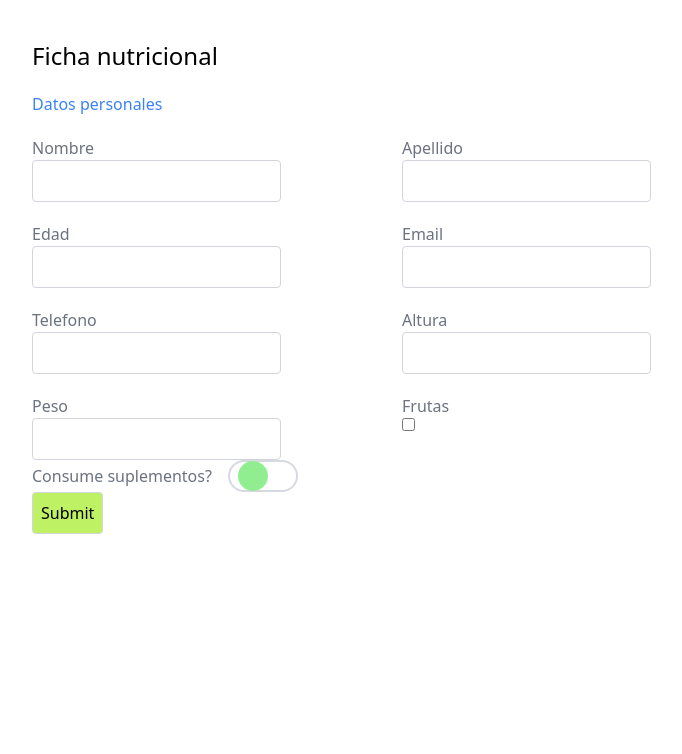
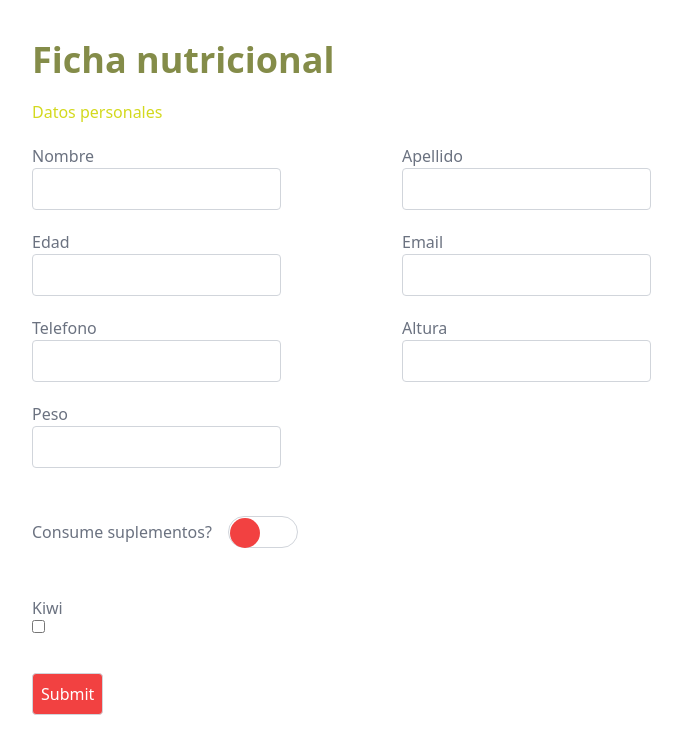
Before and after one commit to Elisa33/nutricion, a React (Vite) app: page / in a window 1280 px wide. Shown: the top 754 px of the page, without its empty margins (248-930 px from the left). Built offline with nearby package versions, Linux system fonts and the light colour scheme; no server answers; the database is empty.

Commit message:
css changes

```diff
--- a/src/App.jsx
+++ b/src/App.jsx
@@ -7,11 +7,15 @@ import { db } from './firebase'
 function App() {
 
 
-  const { register, handleSubmit, watch, formState: { errors } } = useForm();
+  const { register, handleSubmit, watch, formState: { errors } } = useForm({
+    defaultValues: {
+      checkbox: false,
+    }
+  });
   const onSubmit = data => console.log(data);
 
  // console.log(watch("example"));
- const [on, setOn] = useState(false)
+ const [textInput, setTextInput] = useState(false)
 
   useEffect(()=>{
     const obtenerDatos = async ()=>{
@@ -27,19 +31,20 @@ function App() {
   },[])
 
   /* Toogle checked */
-  const cambioBolita = () =>{
-    setOn(true)
+  const showInput = (question) =>{
+    setTextInput(true)
+    console.log(question)
   }
 
 
 
   return (
-    <div className="mt-10 wrapper">
-      <h1 className='text-2xl'>Ficha nutricional</h1>
-
+    <div className="">
+      <div className="pt-10 wrapper">
+        <h1 className='text-4xl font-bold text-primary'>Ficha nutricional</h1>
 
         <form onSubmit={handleSubmit(onSubmit)}>
-        <h3 className='py-5 text-blue-500'>Datos personales</h3>
+          <h3 className='py-5 text-secondary'>Datos personales</h3>
           <div className="grid gap-5 md:grid-cols-2">
             <label >Nombre
               <input {...register("nombre", { required: true })}/>
@@ -69,27 +74,41 @@ function App() {
               <input {...register("apellido", { required: true })} />
             </label>
             <label>Altura
-          <input type="number" {...register("height", { min: 1.00, max: 3.00 })} />
+            <input type="number" {...register("height")} />
             </label>
 
             <label>Peso
             <input type="number" {...register("weight")} />
             </label>
 
-            <label>Frutas
-              <input type="checkbox" />
-            </label>
+
           </div>
-
-        <label class="flex gap-4 items-center" for="radio__toggle2">
+          <section className='py-12'>
+            <label className="flex items-center gap-4">
               <span>
               Consume suplementos?
               </span>
-          <input class={ on ? 'toggle-red' : "radio__toggle"} onChange={cambioBolita} type="checkbox" checked/>
+              <input className="radio__toggle" onChange={()=>{showInput('suplementos')}} type="checkbox" {...register('suplementos')}/>
             </label>
+            {
+              textInput ?
+              (
+            <label>Especificar
+              <input {...register("suplementos")} />
+            </label>
+              ):(
+                <div></div>
+              )
+            }
+          </section>
 
-        <input type="submit" className='block bg-lime-300'/>
+
+        <label>Kiwi
+                <input type="checkbox" {...register('kiwi')}/>
+              </label>
+          <input type="submit" className='block mt-10 text-white bg-accent'/>
         </form>
+      </div>
     </div>
   )
 }
--- a/src/custom.css
+++ b/src/custom.css
@@ -8,8 +8,7 @@ input[type="number"]
 
 .radio__toggle {
     position: relative;
-    min-width: 70px;
-    max-width: 70px;
+    width: 70px;
     height: 32px;
     margin: 0;
     vertical-align: top;
@@ -20,72 +19,33 @@ input[type="number"]
     transition: all 0.3s cubic-bezier(0.2, 0.85, 0.32, 1.2);
     border: 2px solid #D6D9E0;
     box-sizing: border-box;
-    border-radius: 30px;
-    cursor: pointer;
-    display: flex;
-    align-items: center;
-    cursor: pointer;
-}
-.toggle-red {
-    position: relative;
-    min-width: 70px;
-    max-width: 70px;
-    height: 32px;
-    margin: 0;
-    vertical-align: top;
-    outline: none;
-    -webkit-appearance: none;
-    -moz-appearance: none;
-    appearance: none;
-    transition: all 0.3s cubic-bezier(0.2, 0.85, 0.32, 1.2);
-    border: 2px solid #D6D9E0;
-    box-sizing: border-box;
-    border-radius: 30px;
     cursor: pointer;
     display: flex;
     align-items: center;
     cursor: pointer;
 }
 
+
 .radio__toggle::after {
     content: "";
     position: absolute;
-    left: 2px;
+    left: 1px;
+    top:1px;
     width: 30px;
     height: 30px;
-    background-color: light-green;
+    background-color: #F24141;
     border-radius: 50%;
-    transform: translateX(0);
-    transition: all 0.5s cubic-bezier(0.2, 0.85, 0.32, 1.2);
-}
-.toggle-red::after {
-    content: "";
-    position: absolute;
-    left: 2px;
-    width: 30px;
-    height: 30px;
-    background-color: red;
-    border-radius: 50%;
-    transform: translateX(0);
+    transform: translateX(0px);
     transition: all 0.5s cubic-bezier(0.2, 0.85, 0.32, 1.2);
 }
 
 
 .radio__toggle:checked::after {
-    /* transform: translateX(30px); */
+    transform: translateX(30px);
     left: initial;
-    background-color: lightgreen;
+    background-color: #F24141;
 }
 
-.radio__toggle:checked + .radio__span {
-    color: #000;
+input:focus-visible{
+    outline: none;
 }
-.toggle-red:checked::after {
-    transform: translateX(30px);
-    left: initial;
-    background-color: red;
-}
-
-.toggle-red:checked + .radio__span {
-    color: #000;
-}
--- a/src/index.css
+++ b/src/index.css
@@ -3,7 +3,7 @@
 @tailwind utilities;
 
 .wrapper{
-  @apply mx-auto px-6 md:max-w-2xl lg:max-w-3xl;
+  @apply px-6 mx-auto md:max-w-2xl lg:max-w-3xl;
 }
 
 @layer base {
@@ -14,13 +14,16 @@
     @apply text-xl;
   }
   input{
-    @apply block border-gray-300 rounded p-2 border focus:outline-none focus:border-indigo-500;
+    @apply block p-2 border border-gray-300 rounded focus:outline-none focus:border-olive;
   }
   input[type="number"]{
-    @apply block border-gray-300 rounded p-2 border focus:outline-none focus:border-indigo-500;
+    @apply block p-2 border border-gray-300 rounded focus:outline-none focus:border-olive;
   }
   input[type="email"]{
-    @apply block border-gray-300 rounded p-2 border focus:outline-none focus:border-indigo-500;
+    @apply block p-2 border border-gray-300 rounded focus:outline-none focus:border-olive;
+  }
+  input[type="checkbox"]{
+    @apply block p-2 border border-gray-300 rounded-full focus:outline-none focus:border-gray-300;
   }
   label{
     @apply text-gray-500
--- a/tailwind.config.js
+++ b/tailwind.config.js
@@ -1,9 +1,22 @@
+const colors = require('tailwindcss/colors')
+
 module.exports = {
   content: [
     "./index.html",
     "./src/**/*.{vue,js,ts,jsx,tsx}",
   ],
   theme: {
+    colors: {
+      transparent: 'transparent',
+      current: 'currentColor',
+      gray: colors.gray,
+      'white': '#ffffff',
+      'primary': '#848C49',
+      'secondary': '#D3D91E',
+      'olive': '#BFB521',
+      'accent': '#F24141',
+      'neutral': '#F2F2F2',
+    },
     extend: {},
   },
   plugins: [
```
Lines whose indentation alone changed are shown as unchanged.
